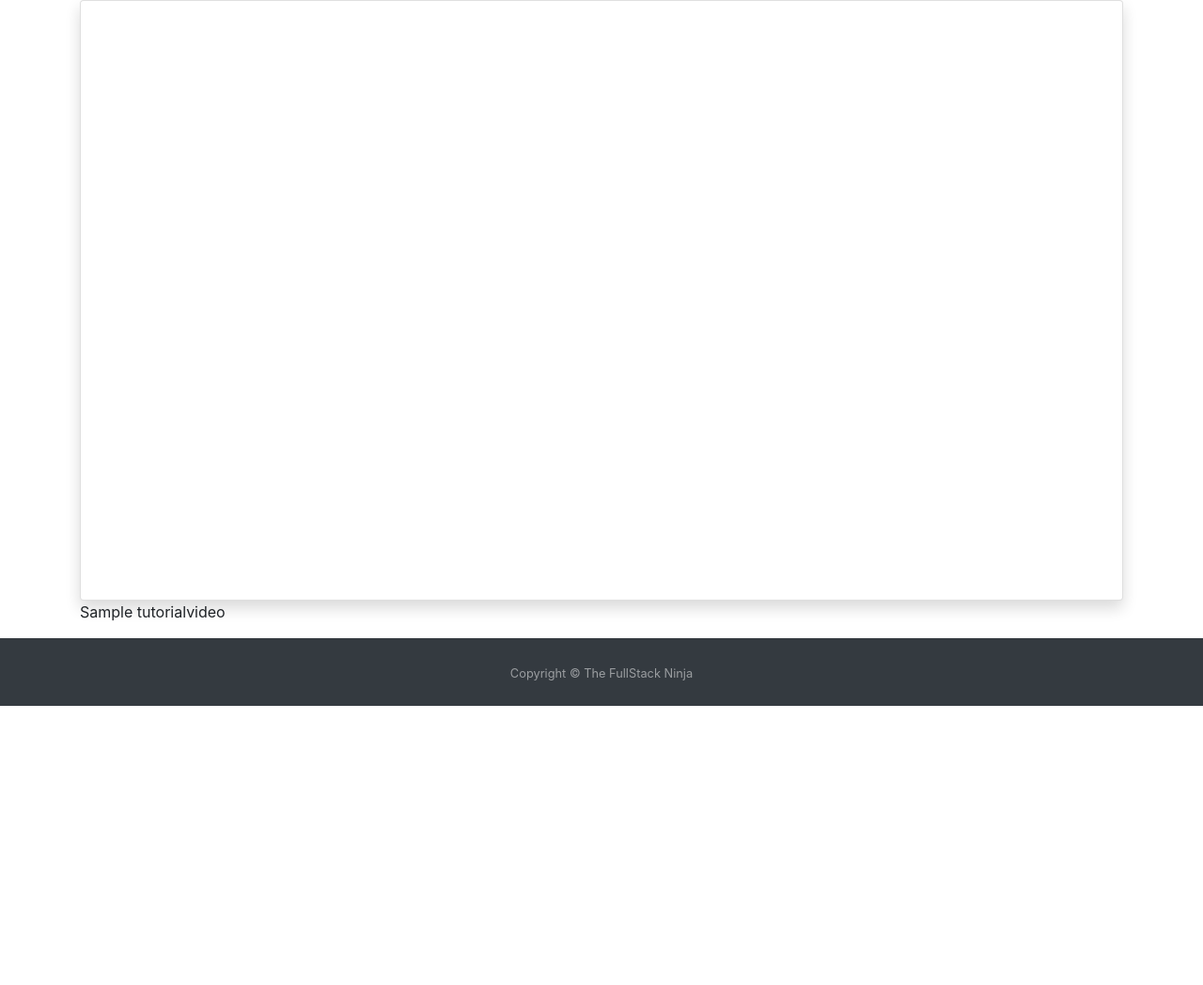
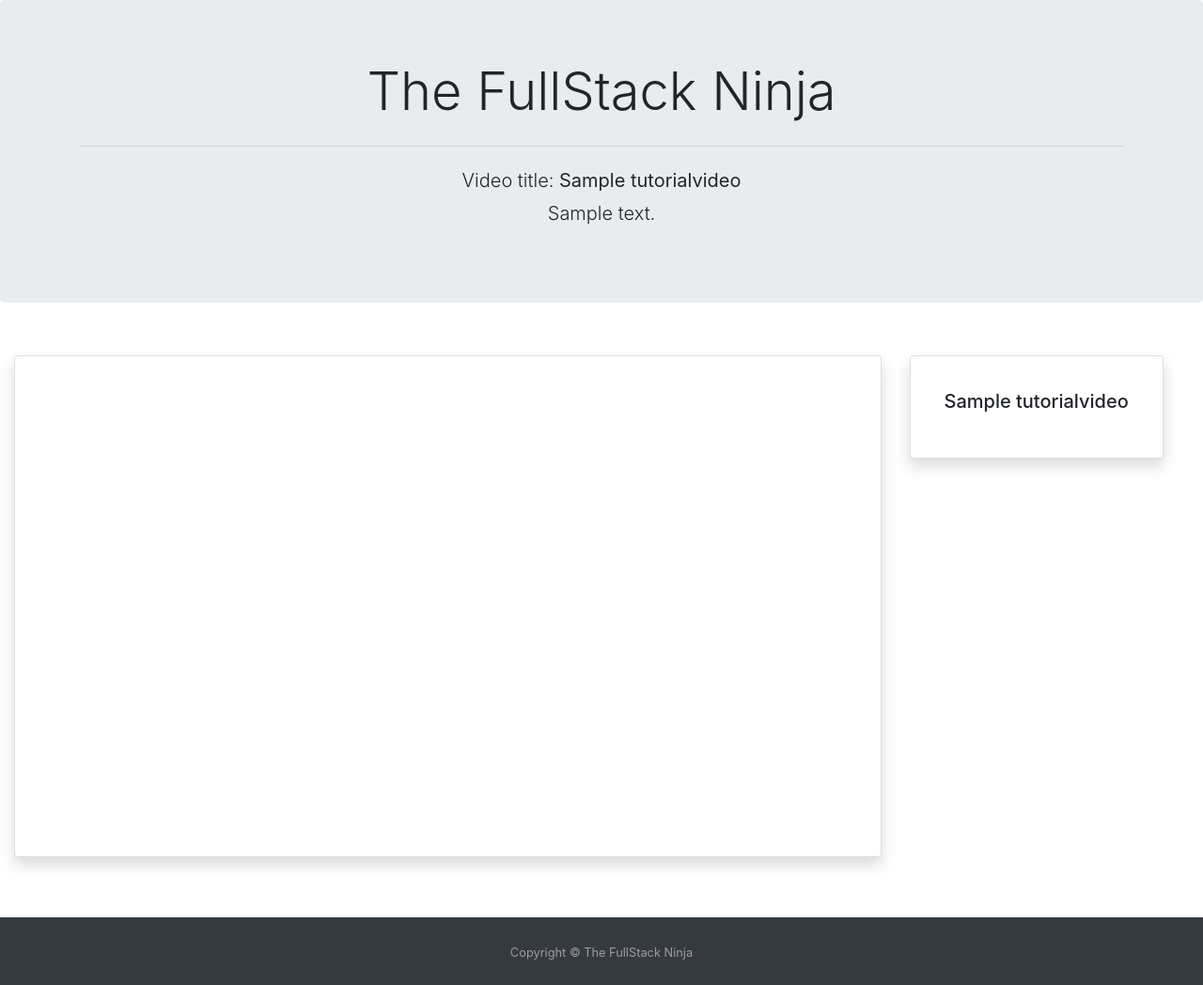
Before and after one commit to bodealamu/fullstackninja, a Django app: a page that uses catalogue/templates/catalogue/videodetail.html in a window 1280 px wide. Shown: the part 56-1104 px from the top of the page at 94% size. Before the commit the page ends 807 px from the top, so only its background shows below. Run offline with Django 3.2, Linux system fonts and the light colour scheme; tables that the repository leaves empty hold one stand-in row (values such as "Sample post"); some libraries are stand-ins or nearby versions.

Commit message:
video embed completed

```diff
--- a/catalogue/templates/catalogue/videodetail.html
+++ b/catalogue/templates/catalogue/videodetail.html
@@ -2,30 +2,56 @@
 
 {% block content %}
 
-<!--<div class="jumbotron text-center">-->
-<!--      <div class="container">-->
-<!--        <h1 class="display-4">The FullStack Ninja</h1>-->
-<!--          <hr class="my-4">-->
-<!--        <h2 class=" lead">Video title: <strong>{{videofile.video_title}}</strong> </h2>-->
+<div class="jumbotron text-center">
+      <div class="container">
+        <h1 class="display-4">The FullStack Ninja</h1>
+          <hr class="my-4">
+        <h2 class=" lead">Video title: <strong>{{videofile.video_title}}</strong> </h2>
+          <p class="lead">{{videofile.description}} </p>
 
-<!--      </div>-->
-<!--</div>-->
+      </div>
+</div>
 
-<div class="container">
-    <div class="card p-3 shadow ">
-        <div class="embed-responsive embed-responsive-16by9">
-             <iframe src="{{videofile.youtube_link}}" >
+<br>
+<div class="row">
+    <div class="col-md-9">
+        <div class="container">
+            <div class="card p-3 shadow ">
+<!--                <h3 class="display-4">{{videofile.video_title}}</h3>-->
 
-            </iframe>
+                <div class="embed-responsive embed-responsive-16by9">
+                     <iframe src="{{videofile.youtube_link}}" >
+                    </iframe>
+                </div>
+            </div>
+            <p></p>
         </div>
 
+    </div>
+    <div class="col-md-2.5">
+        {% for video in tutorial_videos %}
+         <div class="card p-3 shadow" >
+            <div class="card-body">
+              <h5 class="card-title">{{video.video_title}}</h5>
+<!--                <a href="#" class="btn btn-primary">Watch</a>-->
+<!--                <iframe-->
+<!--                src="{{video.youtube_link}}"></iframe>-->
+            </div>
+<!--            <div class="card-body">-->
+<!--              <a href="#" class="btn btn-primary">Watch</a>-->
+<!--            </div>-->
+          </div>
 
+        {% endfor %}
     </div>
-    <p>{{videofile.video_title}}</p>
+
+</div>
+
+<br>
+<br>
 
 
 
-</div>
 
 
 
--- a/catalogue/views.py
+++ b/catalogue/views.py
@@ -84,6 +84,7 @@ def tutorial_videos_details(request, category_slug, slug_subcategory, tutorial_s
     tutorial_series = get_object_or_404(Tutorial, tutorial_series_slug=tutorial_series_slug)
 
     tutorial_videos = TutorialVideo.objects.filter(tutorial_category=tutorial_series)
+    print(tutorial_videos)
 
     video = get_object_or_404(TutorialVideo, tutorial_video_slug=video_slug)
     print(video)
```
